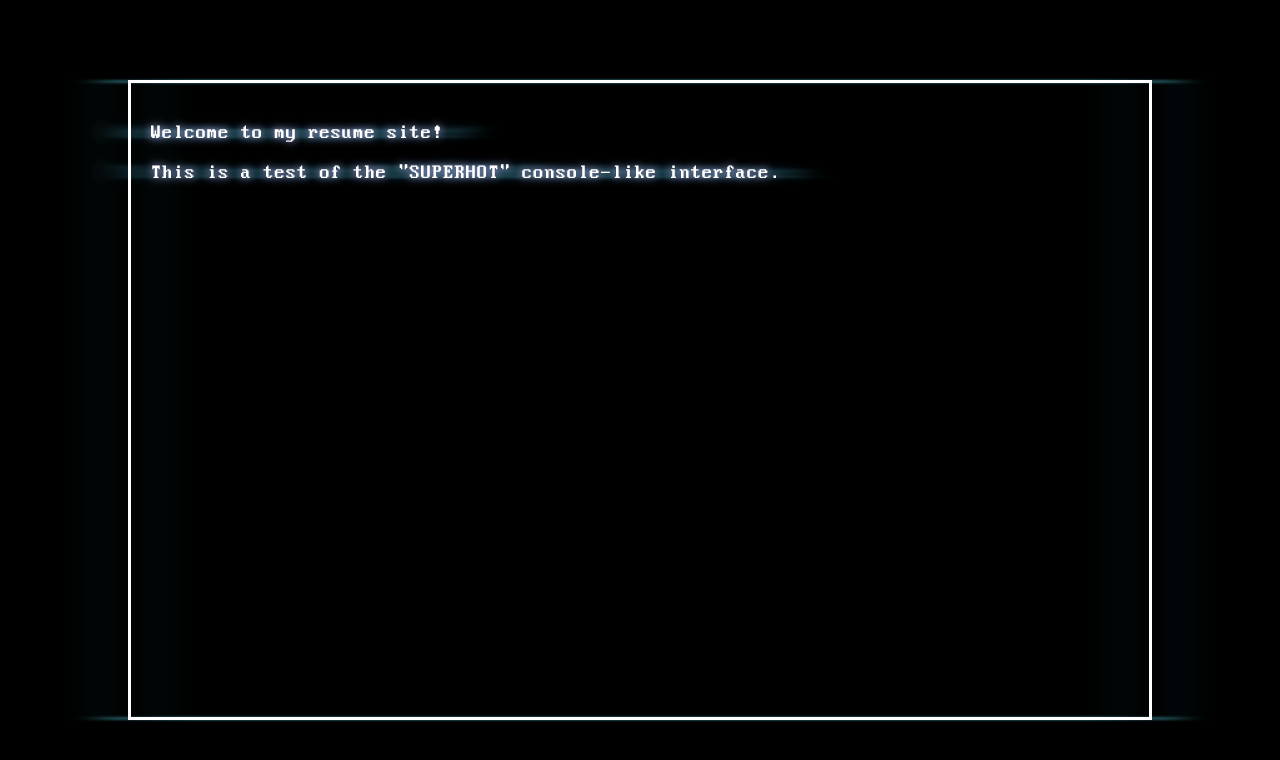
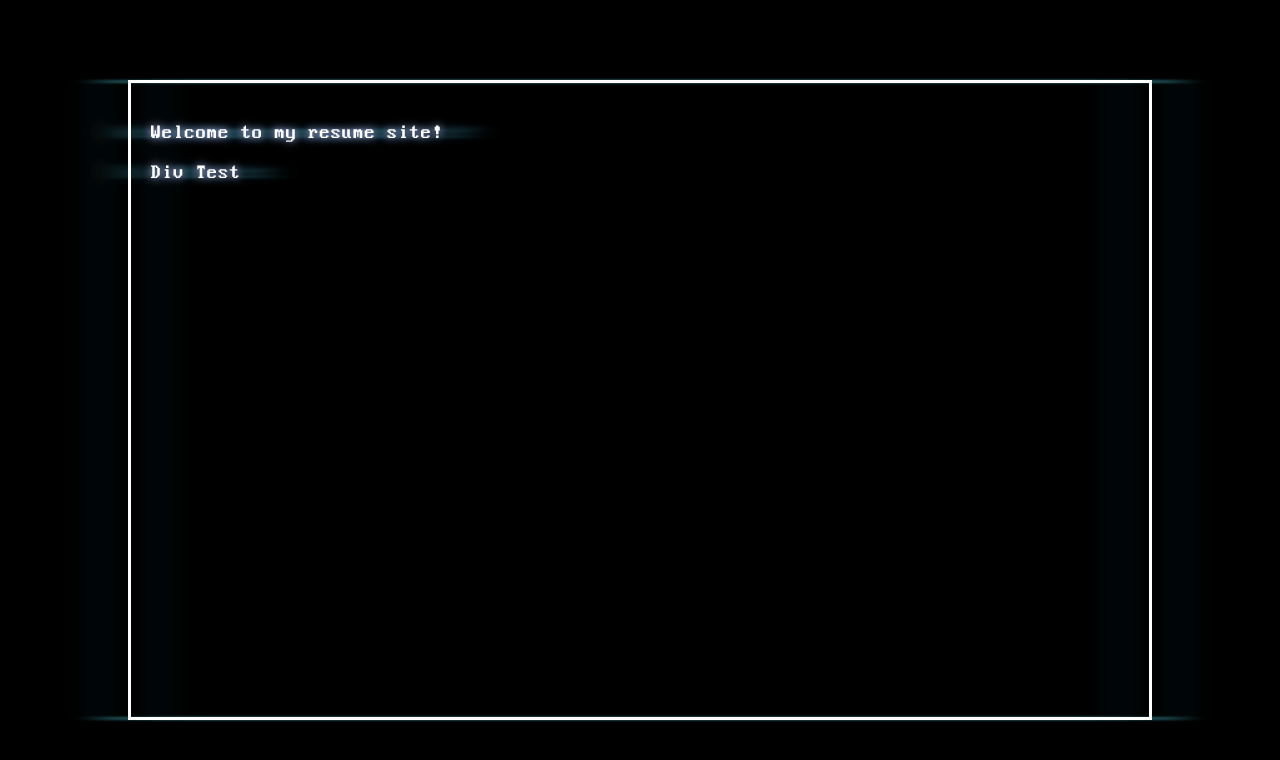
Before and after one commit to kitgore/kitsite, a SvelteKit app: page / in a window 1280 px wide. Shown: the top 760 px of the page. Built offline with nearby package versions, Linux system fonts and the light colour scheme.

Commit message:
edit div rendering

```diff
--- a/src/routes/+page.svelte
+++ b/src/routes/+page.svelte
@@ -33,7 +33,7 @@
 <div id="content-container">
     <div class="terminal glowtext">
         <p>Welcome to my resume site!</p>
-        <p>This is a test of the "SUPERHOT" console-like interface.</p>
+        <p>Div Test</p>
         <!-- More test text or elements can go here -->
     </div>
     <!-- <img src="coda.png", style="filter: url(#fisheye-filter);"/> -->
```
